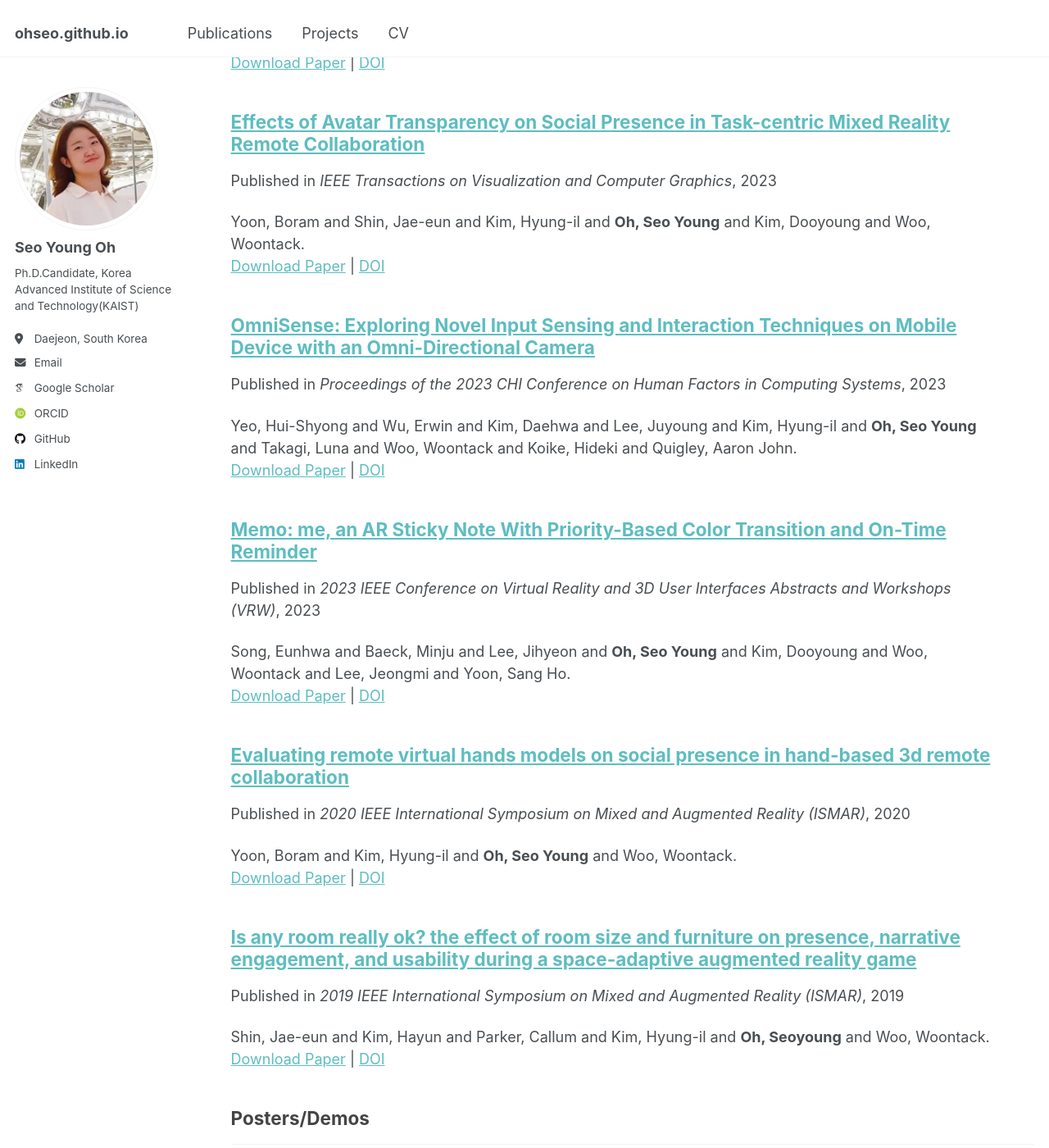
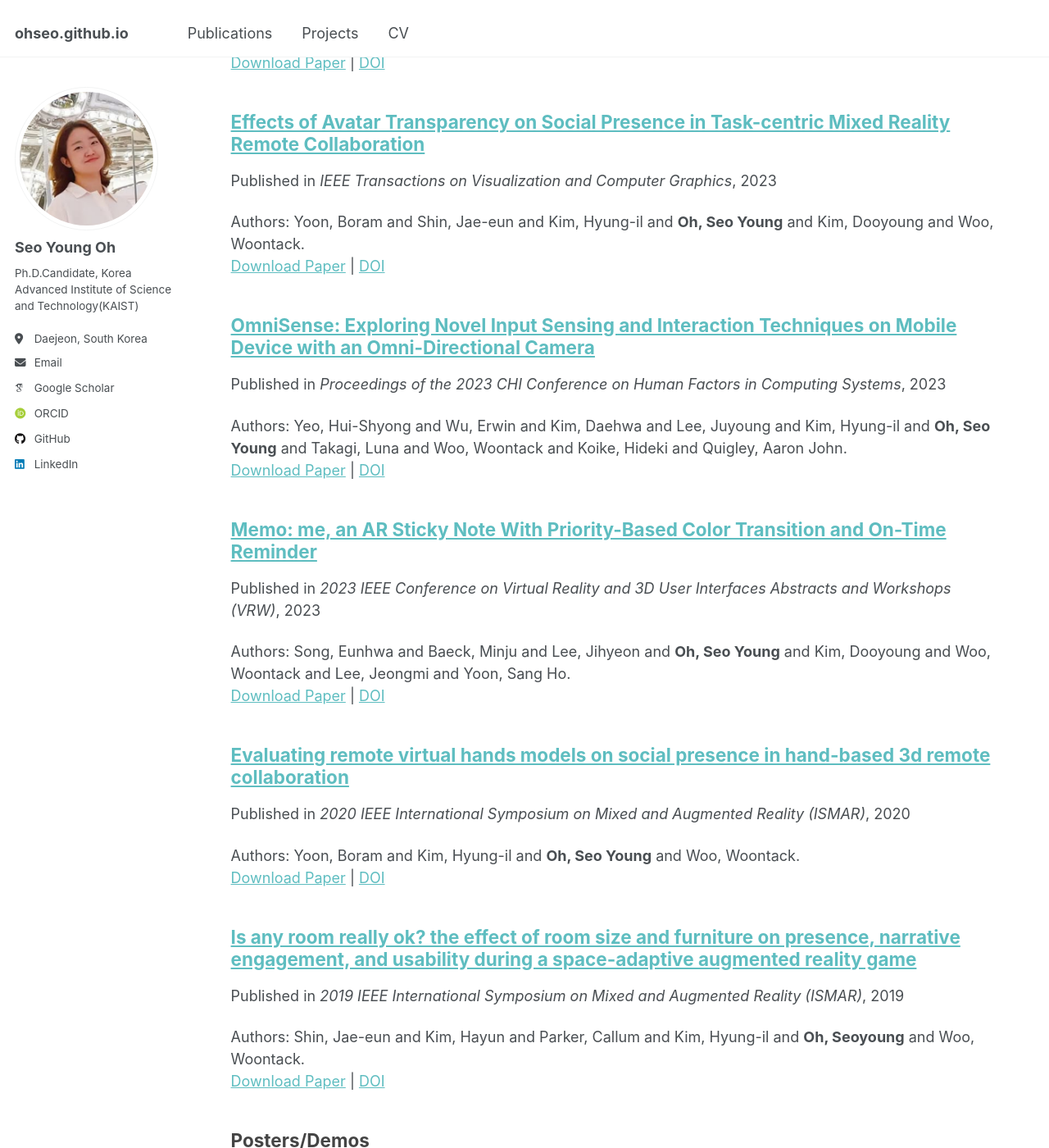
Before and after one commit to ohseo/ohseo.github.io, a Jekyll site: the page built from _pages/publications.html, in a window 1280 px wide and 1400 px high, scrolled down 646 px. Shown: the whole window at 82% size. Built offline with Jekyll 4.4.1, drawn with Linux system fonts in a browser that asks for light colours; some web fonts are replaced; some of the changed text lies outside the part shown.

Commit message:
minor changes.

```diff
--- a/_includes/archive-single-short.html
+++ b/_includes/archive-single-short.html
@@ -47,13 +47,13 @@
         {% endif %}
 
     {% if post.authors and post.paperurl and post.doi %}
-      <p>{{ post.authors }}<br /><a href="{{ post.paperurl }}">Download Paper</a> | <a href="{{ post.doi }}">DOI</a></p>
+      <p>Authors: {{ post.authors }}<br /><a href="{{ post.paperurl }}">Download Paper</a> | <a href="{{ post.doi }}">DOI</a></p>
     {% elsif post.authors and post.paperurl %}
-      <p>{{ post.authors }}<br /><a href="{{ post.paperurl }}">Download Paper</a></p>
+      <p>Authors: {{ post.authors }}<br /><a href="{{ post.paperurl }}">Download Paper</a></p>
     {% elsif post.authors and post.doi %}
-      <p>{{ post.authors }}<br /><a href="{{ post.doi }}">{{ post.doi }}</a></p>
+      <p>Authors: {{ post.authors }}<br /><a href="{{ post.doi }}">{{ post.doi }}</a></p>
     {% elsif post.authors %}
-      <p>{{ post.authors }}</p>
+      <p>Authors: {{ post.authors }}</p>
     {% elsif post.paperurl %}
       <p><a href=" {{ post.paperurl }} ">Download Paper</a></p>
     {% elsif post.doi %}
```
Also changed, not shown: _layouts/single_publication.html (+4 -4 lines).
